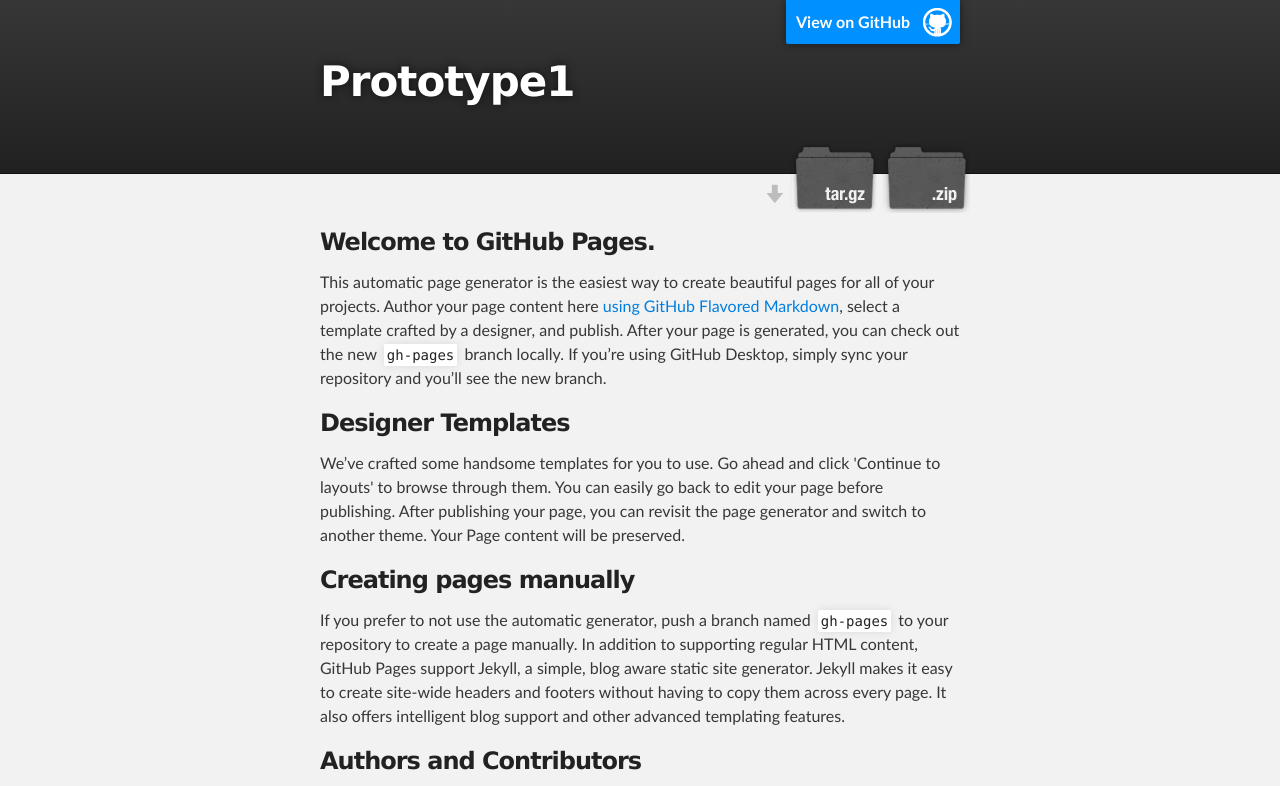
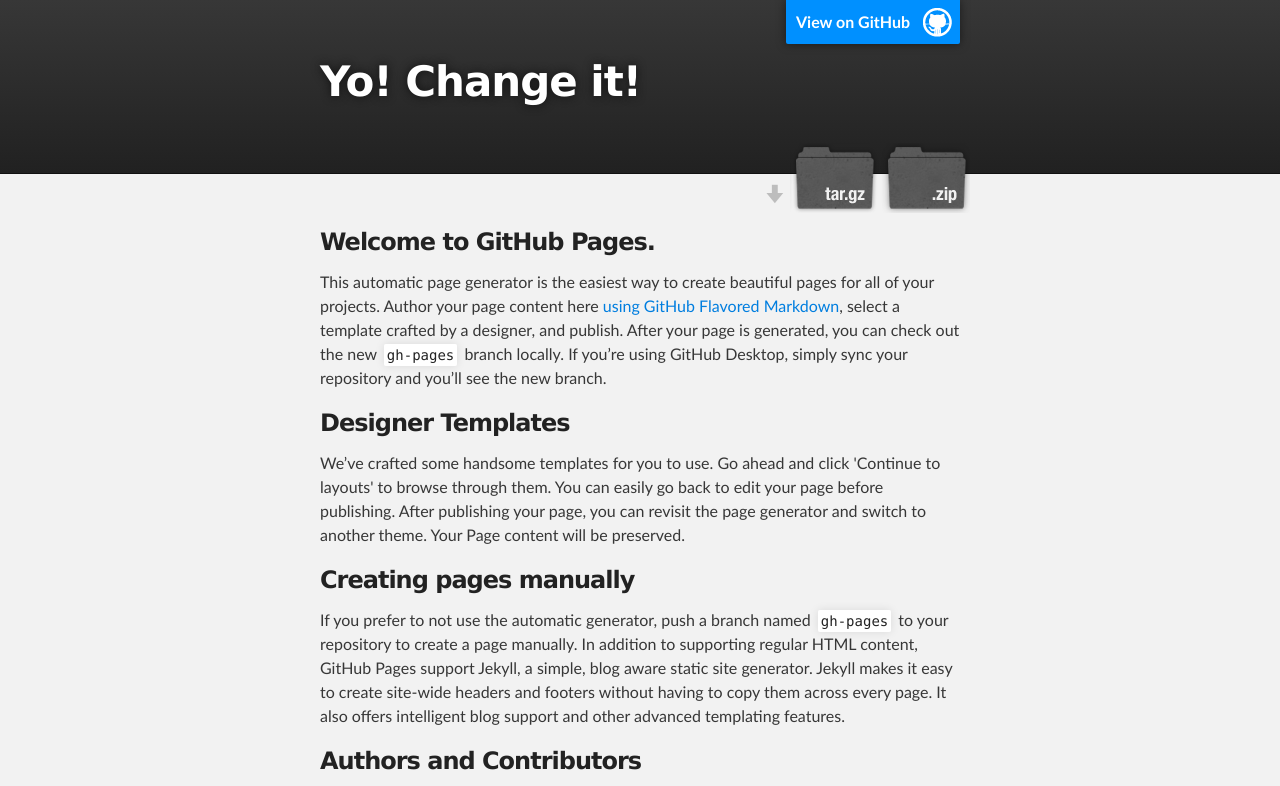
Before and after one commit to ansonkan31/prototype1, a plain HTML site: page index.html in a window 1280 px wide. Shown: the top 786 px of the page. Drawn offline with Linux system fonts and the light colour scheme.

Commit message:
Update index.html

```diff
--- a/index.html
+++ b/index.html
@@ -18,7 +18,7 @@
         <header class="inner">
           <a id="forkme_banner" href="https://github.com/ansonkan31/prototype1">View on GitHub</a>
 
-          <h1 id="project_title">Prototype1</h1>
+          <h1 id="project_title">Yo! Change it!</h1>
           <h2 id="project_tagline"></h2>
 
             <section id="downloads">
```
